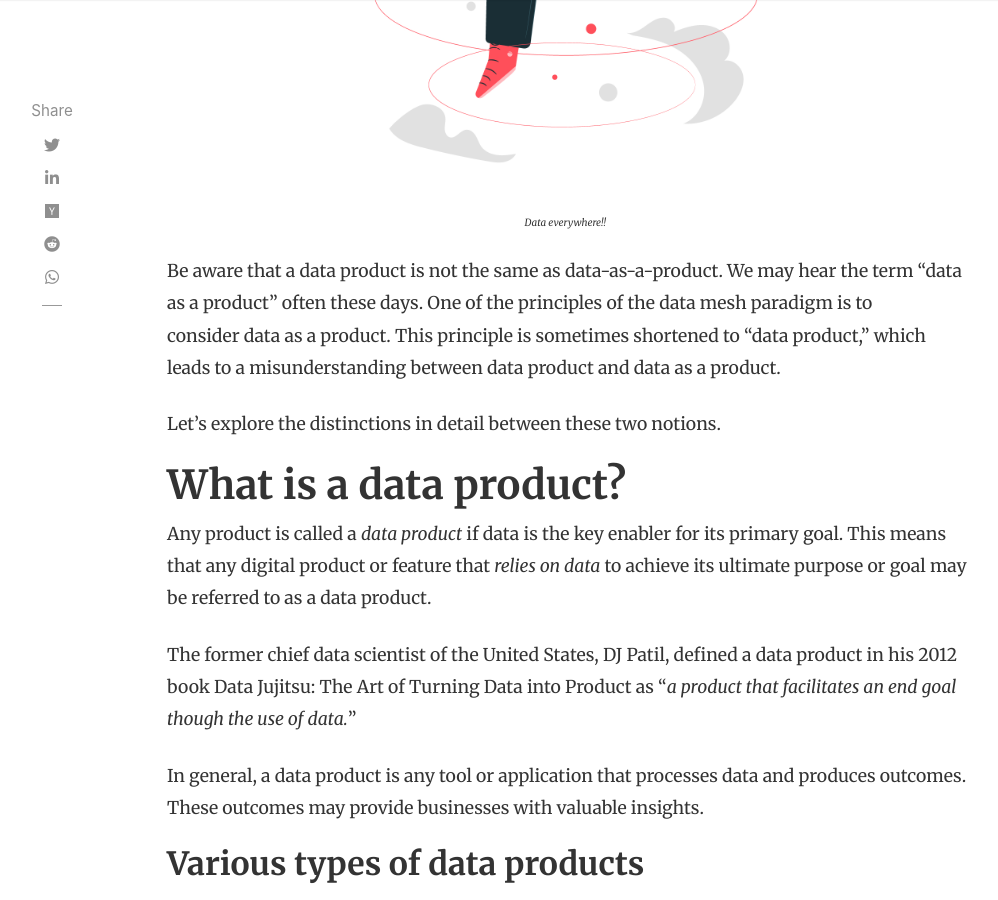
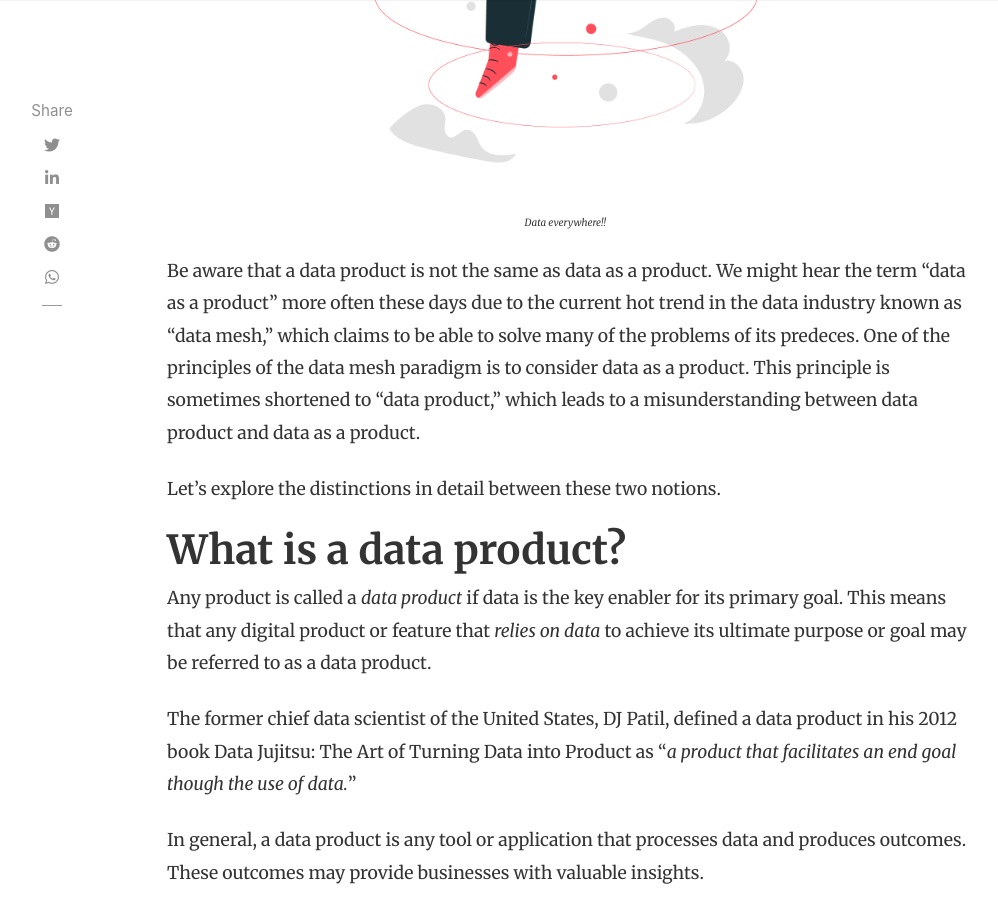
Before and after one commit to SenthilNayagan/senthilnayagan.github.io, a Jekyll site: the page built from _posts/data-management/data-engineering/concepts/2022-08-02-data-product.markdown, in a window 1280 px wide and 900 px high, scrolled down 1894 px. Shown: the whole window, without its empty margins (118-1116 px from the left). Built offline with Jekyll 4.4.1, drawn with Linux system fonts in a browser that asks for light colours; nearby versions of some CDN libraries; comment, search, counter and statistics services are not loaded.

Commit message:
Update 2022-08-02-data-product.markdown

```diff
--- a/_posts/data-management/data-engineering/concepts/2022-08-02-data-product.markdown
+++ b/_posts/data-management/data-engineering/concepts/2022-08-02-data-product.markdown
@@ -18,7 +18,7 @@ We live in a world full of data, but how can we best use it? It should come as n
 |:-:|
 |<sub><sup>*Data everywhere!!*</sup></sub>|<br/><br/>
 
-Be aware that a data product is not the same as data-as-a-product. We may hear the term "data as a product" often these days. One of the principles of the data mesh paradigm is to consider data as a product. This principle is sometimes shortened to "data product," which leads to a misunderstanding between data product and data as a product.
+Be aware that a data product is not the same as data as a product. We might hear the term "data as a product" more often these days due to the current hot trend in the data industry known as "data mesh," which claims to be able to solve many of the problems of its predeces. One of the principles of the data mesh paradigm is to consider data as a product. This principle is sometimes shortened to "data product," which leads to a misunderstanding between data product and data as a product.
 
 Let's explore the distinctions in detail between these two notions.
 
```
